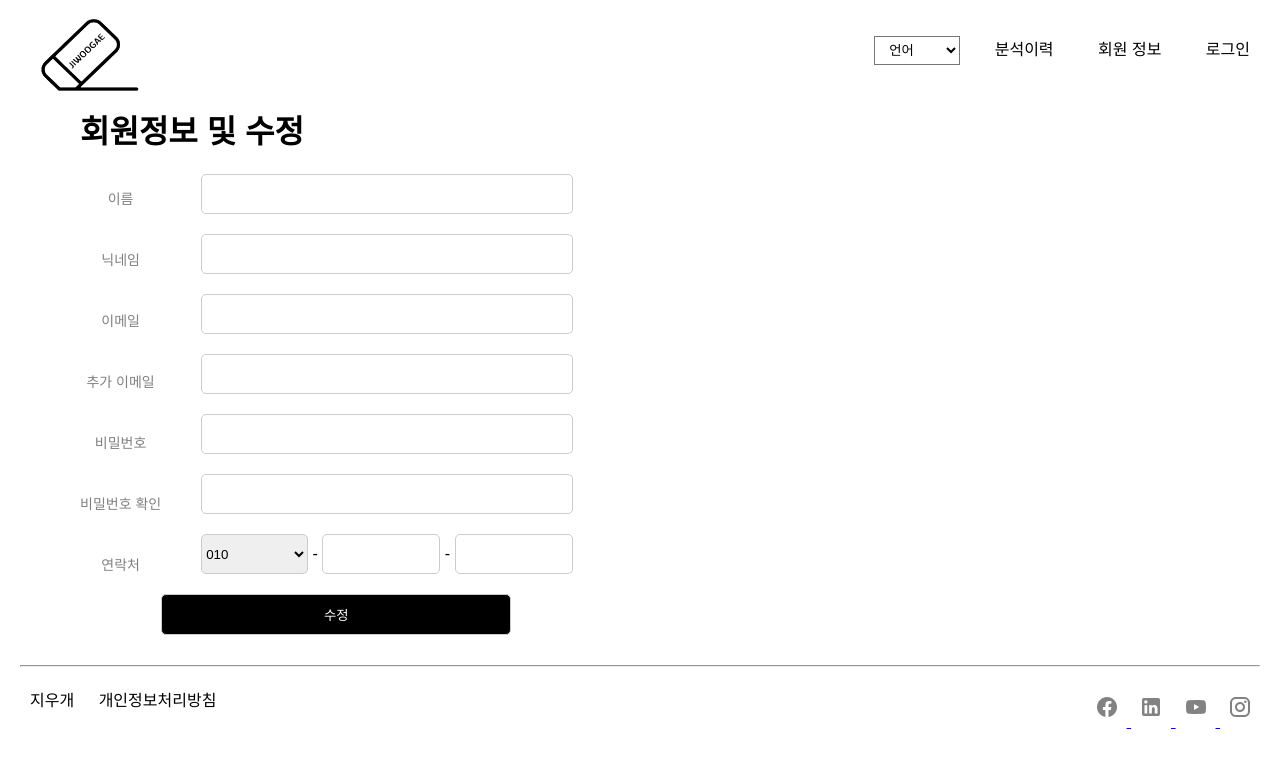
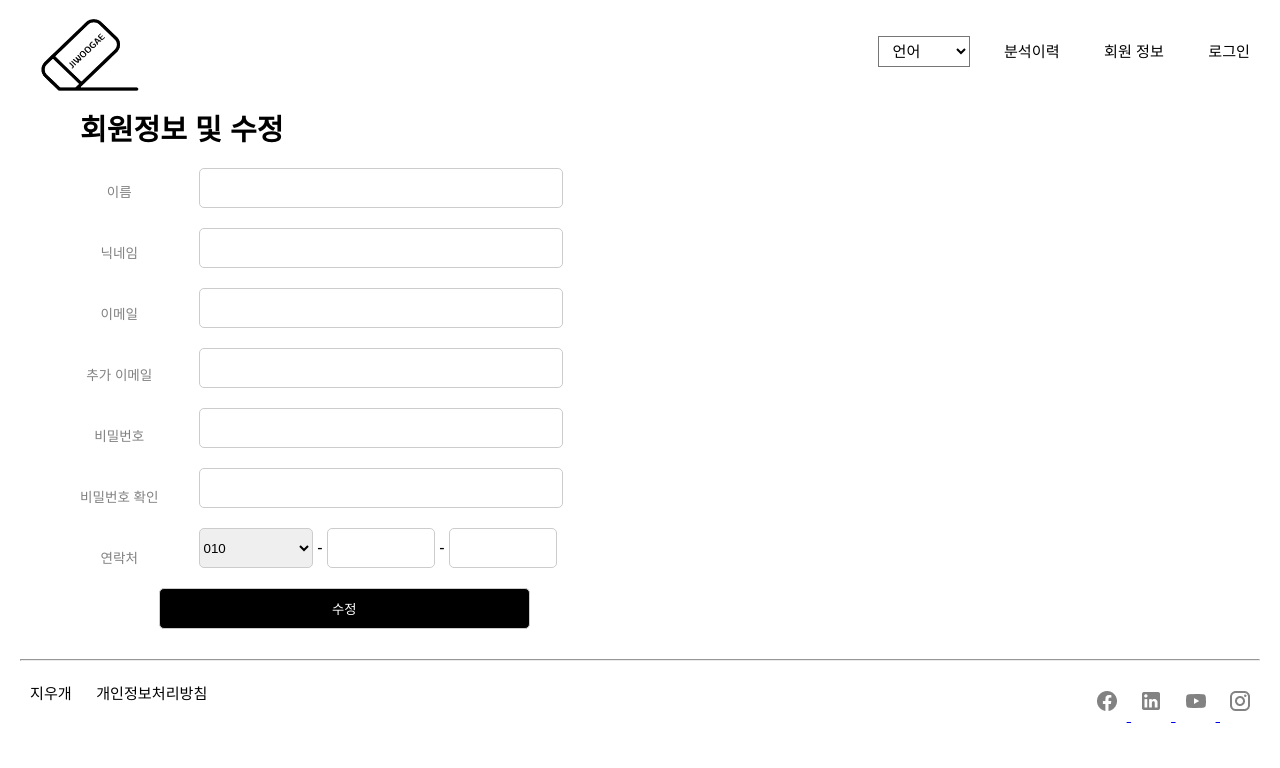
Before and after one commit to kimnamhyeon0112/Capstone_design_team10, a Django app: page /users/info in a window 1280 px wide. Shown: the top 768 px of the page. Run offline with Django 5.2, Linux system fonts and the light colour scheme.

Commit message:
분석 이력, 회원 정보 수정 페이지 화면 맞춤 수정

```diff
--- a/mysite/static/style-info.css
+++ b/mysite/static/style-info.css
@@ -3,6 +3,17 @@ body {
     margin: 0;
     padding: 0;
     background-color: white;
+    font-size: 1rem;
+}
+
+.container{
+  width: 100%;
+}
+
+@media (max-width: 600px) {
+  .container {
+      font-size: 1.2rem;
+  }
 }
 
 header nav ul {
@@ -14,6 +25,10 @@ header nav ul {
 header nav ul li {
     display: inline;
     margin-left: 20px;
+}
+
+h1 {
+  font-size : calc(15px + 1.1vw)
 }
 
 button {
@@ -30,6 +45,7 @@ button {
     padding: 5px 10px;
     text-decoration: none;
     font-family: Arial, sans-serif;
+    font-size: calc(10px + 0.4vw);
     cursor: pointer;
 }
 .text-button:visited{
@@ -66,13 +82,13 @@ footer {
   }
 
   .info-label{
-    font-size: 14px;
+    font-size: calc(11px + 0.2vw);
     color: gray;
     margin-bottom: 41px;
   }
 
   .textbox {
-    width: 350px; /* 너비 조정 */
+    width: 60%; /* 너비 조정 */
     padding: 10px; /* 안쪽 여백 */
     margin-left: 40px;
     margin-bottom: 20px;
@@ -83,7 +99,7 @@ footer {
 }
 
 .tel-textbox {
-  width: 96px; /* 너비 조정 */
+  width: 15%; /* 너비 조정 */
   padding: 10px; /* 안쪽 여백 */
   margin-bottom: 20px;
   border: 1px solid #ccc; /* 테두리 스타일과 색상 */
@@ -99,7 +115,7 @@ footer {
 }
 
 .info-button{
-  width: 350px;
+  width: 65%;
   padding: 10px;
   margin-bottom: 20px;
   border: 1px solid #ccc; /* 테두리 스타일과 색상 */
@@ -109,7 +125,7 @@ footer {
 #mobile {
   height: 40px; /* 드롭다운 높이 설정 */
   overflow-y: auto; /* 스크롤바 추가 */
-  width: 107px;
+  width: 20%;
   border: 1px solid #ccc; /* 테두리 스타일과 색상 */
   border-radius: 5px; /* 테두리의 모서리를 둥글게 만듦 */
   margin-left: 40px;
```
Also changed, not shown: mysite/static/style-history.css (+7 -1 lines).
